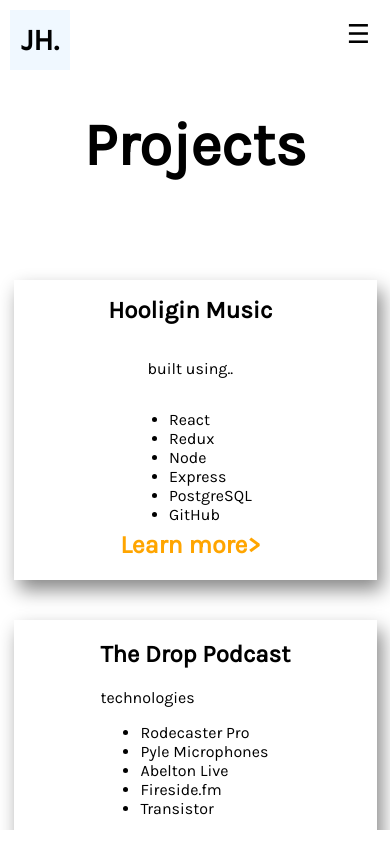
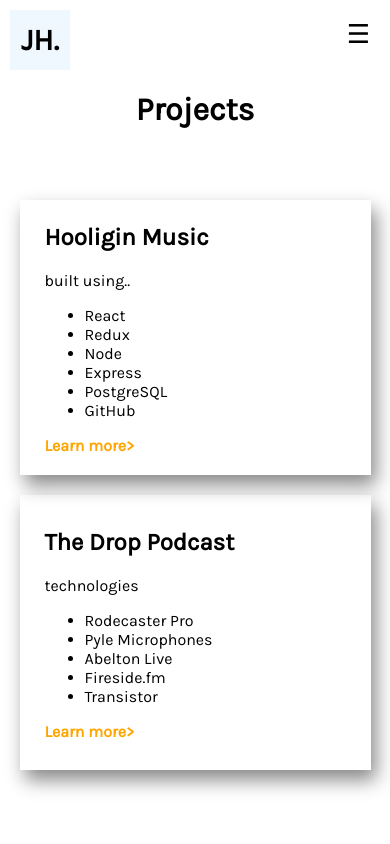
Before and after one commit to jason-hannett/Portfolio, a React (Create React App) app: page /portfolio in a window 390 px wide. Built offline with nearby package versions, Linux system fonts and the light colour scheme.

Commit message:
mobile view for portfolio page test

```diff
--- a/src/Components/Landing/landing.css
+++ b/src/Components/Landing/landing.css
@@ -60,6 +60,8 @@
   width: 100vw;
   position: absolute;
   bottom: 0;
+  animation-name: image;
+  animation-duration: 4s;
 }
 
 @media(min-width: 450px){
--- a/src/Components/Portfolio/Portfolio.js
+++ b/src/Components/Portfolio/Portfolio.js
@@ -8,7 +8,7 @@
             <div className='portfolio-header'>
                 <h1>Projects</h1>
             </div>
-            <div className='hooligin-web-project'>
+            <div className='porfolio-project-container'>
                 <div className='project-specs-container'>
                     <h2>Hooligin Music</h2>
                     <p>built using..</p>
@@ -28,8 +28,8 @@
                     <div className='hooligin-web-image3'></div>
                 </div>
             </div>
-            <div className='the-drop-container'>
-                <div >
+            <div className='porfolio-project-container'>
+                <div className='project-specs-container'>
                     <h2>The Drop Podcast</h2>
                     <p>technologies</p>
                         <ul>
--- a/src/Components/Portfolio/portfolio.css
+++ b/src/Components/Portfolio/portfolio.css
@@ -3,123 +3,37 @@
 .portfolio-container{
   height: 90vh;
   width: 100vw;
-    font-family: Karla;
   display: flex;
   align-items: center;
   flex-direction: column;
+  font-family: Karla;
 }
 
 .portfolio-header{
-    width: 100vw;
-    height: 45vh;
-    margin-top: 60px;
-    margin-bottom: 60px;
-    /* position: fixed; */
+  margin: 0px 0px 50px;
 }
 
-.portfolio-header h1{
-  font-size: 60px;
-    -webkit-animation: focus-in-expand-fwd 0.8s cubic-bezier(0.250, 0.460, 0.450, 0.940) both;
-        animation: focus-in-expand-fwd 0.8s cubic-bezier(0.250, 0.460, 0.450, 0.940) both;
-        animation-duration: 1.5s;
-}
-
-.hooligin-web-project{
-    width: 93vw;
-    height: 70vh;
+.porfolio-project-container{
+  width: 90vw;
+  height: 275px;
+  text-align: start;
   display: flex;
-    flex-direction: row;
-    text-align: start;
-    align-items: flex-start;
-    justify-content: space-evenly;
-    margin-bottom: 40px;
+  align-items: center;
+  margin-bottom: 20px;
   box-shadow: 5px 10px 18px #888888;
-    -webkit-animation: slide-in-bottom 1s cubic-bezier(0.250, 0.460, 0.450, 0.940) both;
-      animation: slide-in-bottom 1s cubic-bezier(0.250, 0.460, 0.450, 0.940) both;
-    contain: content;
 }
 
 .project-specs-container{
-  margin-left: -60px;
+  margin-left: 25px;
 }
 
 #learn-more{
-  font-size: 25px;
-  margin-top: -10px;
   color: orange;
   font-weight: 600;
 }
 
-#learn-more:hover{
-  cursor: pointer;
-}
-
-.hooligin-web-image-container{
-  display: flex;
-  flex-direction: row;
-}
-
-.hooligin-web-image{
-    height: 250px;
-    width: 250px;
-    background-image: url('./Screen\ Shot\ 2020-09-09\ at\ 7.25.23\ PM.png');
-    background-size: contain;
-    background-repeat: no-repeat;
-    margin-right: 20px;
-    margin-top: 50px;
-}
-
-
-.hooligin-web-image2{
-    height: 250px;
-    width: 250px;
-    background-image: url('./Screen\ Shot\ 2020-09-10\ at\ 7.03.33\ PM.png');
-    background-size: contain;
-    background-repeat: no-repeat;
-    margin-right: 20px;
-    margin-top: 50px;
-}
-
-
-.hooligin-web-image3{
-    height: 250px;
-    width: 250px;
-    background-image: url('./Screen\ Shot\ 2020-09-10\ at\ 7.06.02\ PM.png');
-    background-size: contain;
-    background-repeat: no-repeat;
-    margin-right: 50px;
-    margin-top: 50px;
-}
-
-
-.the-drop-container{
-  width: 93vw;
-  height: 70vh;
-  display: flex;
-  flex-direction: row;
-  text-align: start;
-  align-items: flex-start;
-  justify-content: space-evenly;
-  margin-bottom: 40px;
-  box-shadow: 5px 10px 18px #888888;
-  -webkit-animation: slide-in-bottom 1s cubic-bezier(0.250, 0.460, 0.450, 0.940) both;
-    animation: slide-in-bottom 1s cubic-bezier(0.250, 0.460, 0.450, 0.940) both;
-    contain: content;
-}
-
-#next-project{
-  margin-bottom: 20px;
-  color: orange;
-}
-
-#next-project:hover{
-  cursor: pointer;
-}
-
-
-.the-drop-container iframe{
-    margin-left: 40px;
-    margin-top: 50px;
+.portfolio-container iframe{
+  display: none;
 }
 
   @-webkit-keyframes focus-in-expand-fwd {
@@ -181,170 +95,3 @@
       opacity: 1;
     }
   }
-
-  /* IPAD QUERIE */
-
-  @media(max-width: 1000px){
-    .portfolio-container{
-      height: 90vh;
-      width: 100vw;
-      font-family: Karla;
-      display: flex;
-      align-items: center;
-      flex-direction: column;
-      overflow: scroll;
-  }
-
-
-  .hooligin-web-project{
-      width: 93vw;
-      height: 70vh;
-      display: flex;
-      flex-direction: row;
-      text-align: start;
-      align-items: flex-start;
-      justify-content: space-evenly;
-      margin-bottom: 40px;
-      box-shadow: 5px 10px 18px #888888;
-      -webkit-animation: slide-in-bottom 1s cubic-bezier(0.250, 0.460, 0.450, 0.940) both;
-        animation: slide-in-bottom 1s cubic-bezier(0.250, 0.460, 0.450, 0.940) both;
-      contain: content;
-  }
-
-  .project-specs-container{
-    margin-left: -60px;
-  }
-
-  #learn-more{
-    font-size: 25px;
-    margin-top: -10px;
-    color: orange;
-    font-weight: 600;
-  }
-
-
-  .hooligin-web-image-container{
-    display: flex;
-    flex-direction: row;
-  }
-
-  .hooligin-web-image{
-      height: 250px;
-      width: 250px;
-      background-image: url('./Screen\ Shot\ 2020-09-09\ at\ 7.25.23\ PM.png');
-      background-size: contain;
-      background-repeat: no-repeat;
-      margin-right: 20px;
-      margin-top: 50px;
-  }
-
-
-  .hooligin-web-image2{
-      display: none;
-  }
-
-
-  .hooligin-web-image3{
-      display: none;
-  }
-
-
-  .the-drop-container{
-    width: 93vw;
-    height: 70vh;
-    display: flex;
-    flex-direction: row;
-    align-items: flex-start;
-    justify-content: space-evenly;
-    margin-bottom: 40px;
-    box-shadow: 5px 10px 18px #888888;
-    -webkit-animation: slide-in-bottom 1s cubic-bezier(0.250, 0.460, 0.450, 0.940) both;
-      animation: slide-in-bottom 1s cubic-bezier(0.250, 0.460, 0.450, 0.940) both;
-      contain: content;
-  }
-
-  #next-project{
-    margin-bottom: 20px;
-    color: orange;
-  }
-
-
-  .the-drop-container iframe{
-      margin-left: 40px;
-      margin-top: 50px;
-  }
-  }
-
-  /* IPHONE QUERIE */
-
-  @media(max-width: 500px){
-    .portfolio-container{
-      height: 90vh;
-      width: 100vw;
-      font-family: Karla;
-      display: flex;
-      align-items: center;
-      flex-direction: column;
-      overflow: scroll;
-    }
-    .portfolio-header{
-      width: 100vw;
-      /* height: 45vh; */
-      margin-top: 0px;
-      margin-bottom: 60px;
-    }
-
-    .hooligin-web-project{
-      width: 93vw;
-      height: 300px;
-      display: flex;
-      flex-direction: row;
-      text-align: start;
-      align-items: center;
-      justify-content: space-evenly;
-      margin-bottom: 40px;
-      box-shadow: 5px 10px 18px #888888;
-      -webkit-animation: slide-in-bottom 1s cubic-bezier(0.250, 0.460, 0.450, 0.940) both;
-        animation: slide-in-bottom 1s cubic-bezier(0.250, 0.460, 0.450, 0.940) both;
-      box-sizing: border-box;
-  }
-
-    .project-specs-container{
-      height: 600px;
-      width:90vw;
-      text-align: start;
-      display: flex;
-      align-items: center;
-      justify-content: center;
-      flex-direction: column;
-      padding-left: 50px;
-    }
-
-    .hooligin-web-image-container{
-      display: none;
-
-    }
-
-
-    .the-drop-container{
-      width: 93vw;
-      height: 500px;
-      display: flex;
-      flex-direction: row;
-      text-align: start;
-      align-items: flex-start;
-      justify-content: space-evenly;
-      margin-bottom: 40px;
-      box-shadow: 5px 10px 18px #888888;
-      -webkit-animation: slide-in-bottom 1s cubic-bezier(0.250, 0.460, 0.450, 0.940) both;
-        animation: slide-in-bottom 1s cubic-bezier(0.250, 0.460, 0.450, 0.940) both;
-        contain: content;
-        box-sizing: border-box;
-    }
-
-
-    .the-drop-container iframe{
-      display: none;
-    }
-
-  }
```
Lines whose indentation alone changed are shown as unchanged.
